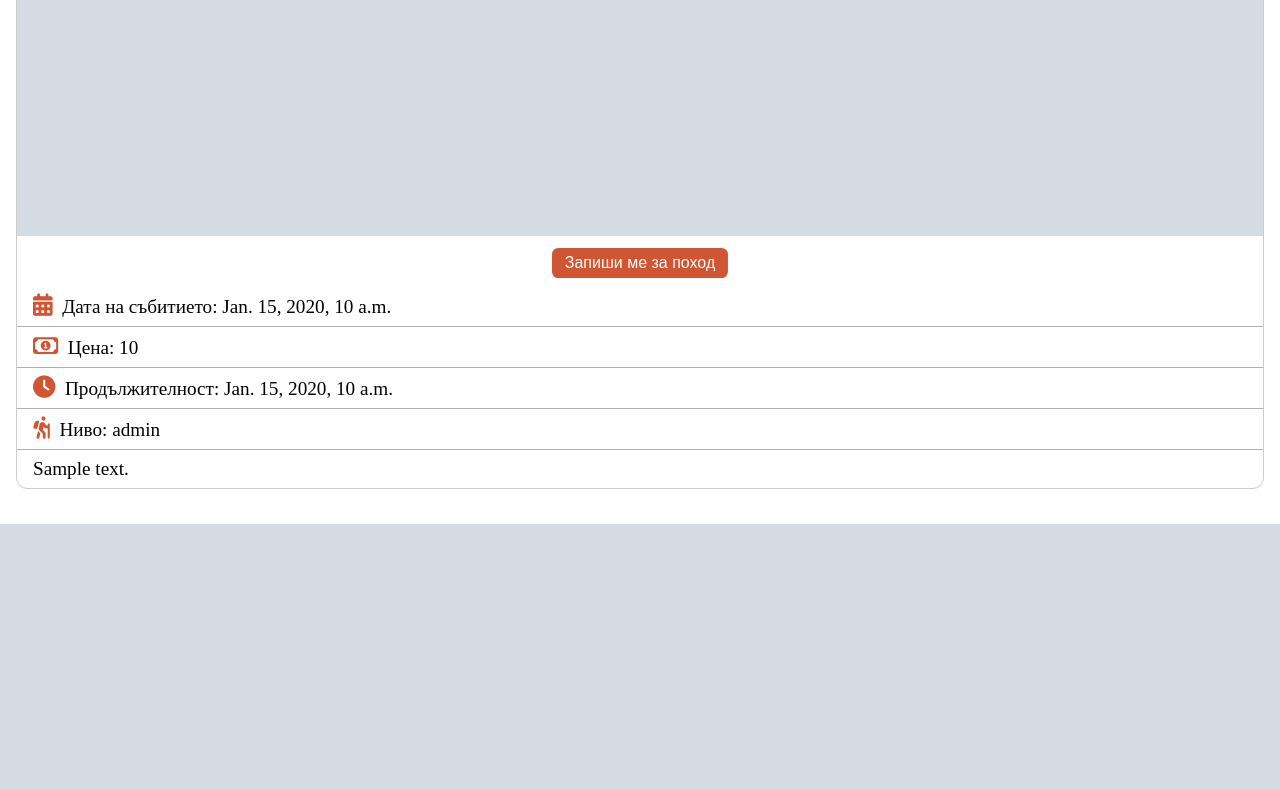
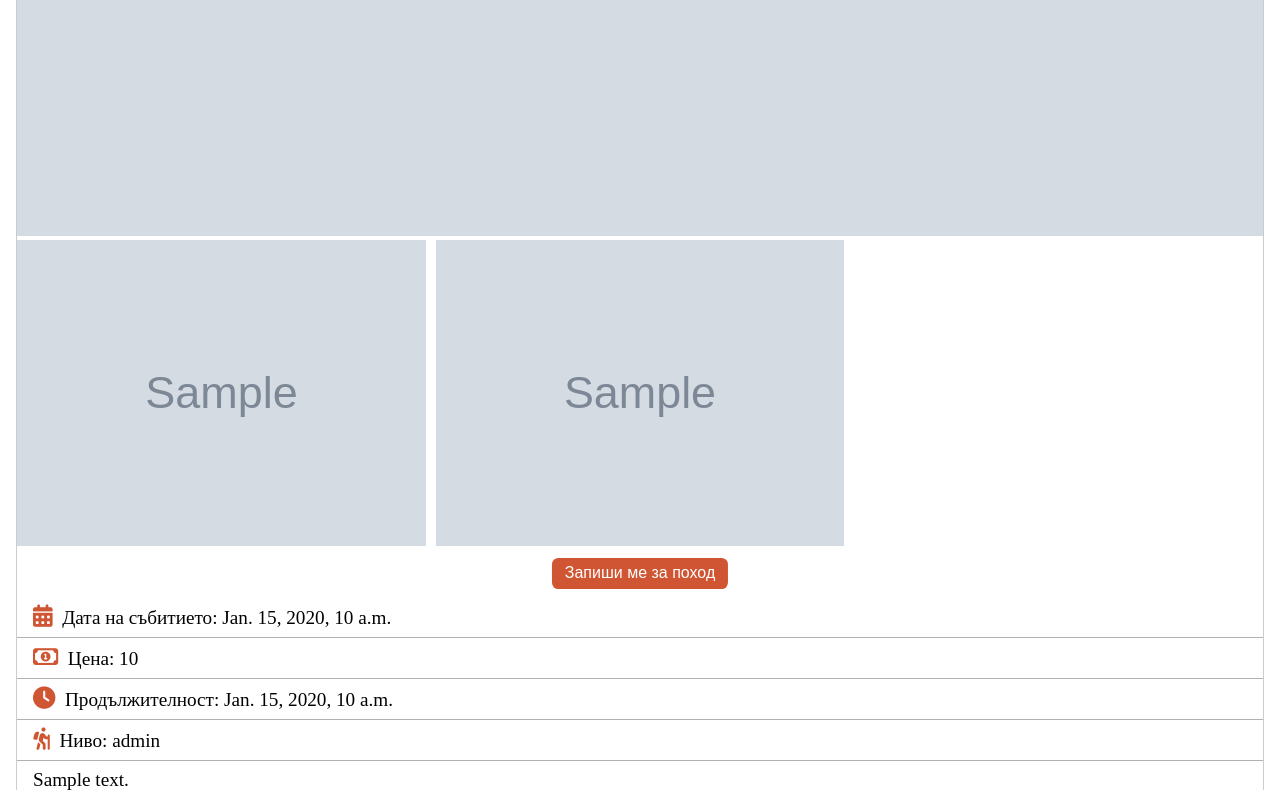
Before and after one commit to danielterziev92/lekipohodivplaninata, a Django app: template templates/hike/detail-hike.html in a window 1280 px wide. Shown: the part 872-1662 px from the top of the page. Before the commit the page ends 1396 px from the top, so only its background shows below. Run offline with Django 4.2, Linux system fonts and the light colour scheme; the template is opened without the code that fills it: most values are stand-ins (such as "Sample title", 1, 10 or a date in 2020); grey boxes marked "Sample" are stand-in pictures.

Commit message:
Add sliders for more pictures in HikeListView and HikeDetailView

```diff
--- a/templates/hike/detail-hike.html
+++ b/templates/hike/detail-hike.html
@@ -4,6 +4,8 @@
 {% load static %}
 
 {% block page_styles %}
+    <link rel="stylesheet" href="{% static 'css/scrollbar.min.css' %}">
+    <link rel="stylesheet" href="{% static 'css/swiper-bundle.min.css' %}"/>
     <link rel="stylesheet" href="{% static 'css/reset.css' %}">
     <link rel="stylesheet" href="{% static 'css/style.css' %}">
 {% endblock %}
@@ -12,12 +14,37 @@
     <section class="hike-detail">
         <article class="hike">
             <h1>{{ hike.title }}</h1>
-            <img src="{{ hike.main_picture.url }}" alt="">
+            <div style="--swiper-navigation-color: #fff; --swiper-pagination-color: #fff" class="swiper mySwiper2">
+                <div class="swiper-wrapper">
+                    <div class="swiper-slide">
+                        <img src="{{ hike.main_picture.url }}" alt="Picture missing"/>
+                    </div>
+                    {% for picture in hike.more_pictures.all %}
+                        <div class="swiper-slide">
+                            <img src="{{ picture.image.url }}" alt="Picture missing"/>
+                        </div>
+                    {% endfor %}
+                </div>
+            </div>
+            <div thumbsSlider="" class="swiper mySwiper">
+                <div class="swiper-wrapper">
+                    <div class="swiper-slide">
+                        <img src="{{ hike.main_picture.url }}" alt="Picture missing"/>
+                    </div>
+                    {% for picture in hike.more_pictures.all %}
+                        <div class="swiper-slide">
+                            <img src="{{ picture.image.url }}" alt=""/>
+                        </div>
+                    {% endfor %}
+                </div>
+            </div>
             <button id="show-sign-hike-form">Запиши ме за поход</button>
             <div class="sign-up-form" id="sign-hike-form">
                 <i class="fa-solid fa-circle-xmark" id="hide-sign-hike-form"></i>
                 {% include 'hike/sign-for-hike-form.html' %}
             </div>
+
+
             <p><i class="fa-solid fa-calendar-days"></i> Дата на събитието: {{ object.get_event_date }}</p>
             <p><i class="fa-regular fa-money-bill-1"></i> Цена: {{ object.get_hike_price }}</p>
             <p><i class="fa-solid fa-clock"></i> Продължителност: {{ object.get_duration_time }}</p>
@@ -36,6 +63,8 @@
 
 {% block page_scripts %}
     <script src="{% static 'js/index.js' %}"></script>
+    <script src="{% static 'js/swiper-bundle.min.js' %}"></script>
     <script src="{% static 'js/sign-up-form.js' %}"></script>
     <script src="{% static 'js/show-hide-sign-hike-form.js' %}"></script>
+    <script src="{% static 'js/hike-more-picture-slider-detail-template.js' %}"></script>
 {% endblock %}
--- a/templates/static/css/style.css
+++ b/templates/static/css/style.css
@@ -842,8 +842,7 @@
     grid-template-areas:
     "img price"
     "img duration"
-    "img level"
-    "description description";
+    "img level";
     grid-template-columns: 60% 40%;
 }
 
@@ -882,8 +881,25 @@
     grid-area: level;
 }
 
-.hikes-list .hike .hike-body p.description {
-    grid-area: description;
+.hikes-list .hike .more-pictures .swiper-wrapper {
+    padding-bottom: 1.2rem;
+    margin-top: 0.625rem;
+}
+
+.hikes-list .hike .more-pictures .swiper-wrapper .swiper-pagination-bullet-active {
+    background-color: #cf5533;
+}
+
+.hikes-list .hike .more-pictures .swiper-wrapper .swiper-pagination {
+    bottom: 0;
+}
+
+.hikes-list .hike .more-pictures .swiper-wrapper .swiper-slide img {
+    width: 100%;
+}
+
+.hikes-list .hike p.description {
+    padding: 0 0.625rem;
     overflow: hidden;
     max-height: 4.5rem;
     text-overflow: ellipsis;
--- /dev/null
+++ b/templates/static/js/hike-more-picture-slider-detail-template.js
@@ -0,0 +1,12 @@
+var swiper = new Swiper(".mySwiper", {
+    spaceBetween: 10,
+    slidesPerView: 3,
+    freeMode: true,
+    watchSlidesProgress: true,
+});
+var swiper2 = new Swiper(".mySwiper2", {
+    spaceBetween: 10,
+    thumbs: {
+        swiper: swiper,
+    },
+});
--- a/templates/static/js/hike-more-pictures-slider.js
+++ b/templates/static/js/hike-more-pictures-slider.js
@@ -1,6 +1,6 @@
-var swiper = new Swiper(".pictures", {
-    slidesPerView: 1,
-    spaceBetween: 30,
+const swiper = new Swiper(".more-pictures", {
+    slidesPerView: 3,
+    spaceBetween: 10,
     centeredSlides: true,
     autoplay: {
         delay: 5000,
```
Also changed, not shown: lekipohodivplaninata/hike/views.py (+7 -1 lines), templates/hike/list-hikes.html (+15 -2 lines).
